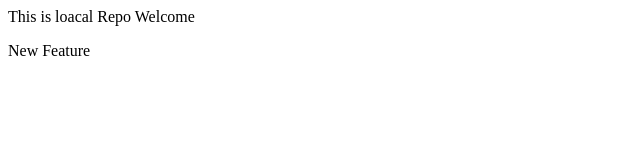
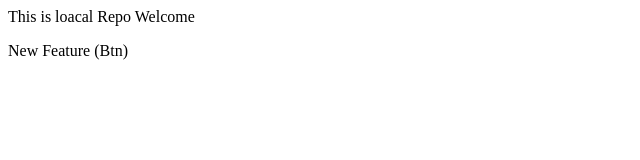
Before and after one commit to sahil-yadav24/localRepo, a plain HTML site: page index.html in a window 1280 px wide. Shown: the full height of the page, 0-640 px from the left. Drawn offline with Linux system fonts and the light colour scheme.

Commit message:
added btn

```diff
--- a/index.html
+++ b/index.html
@@ -1,2 +1,2 @@
 <p>This is loacal Repo Welcome</p>
-<p>New Feature</p>
+<p>New Feature (Btn)</p>
```
